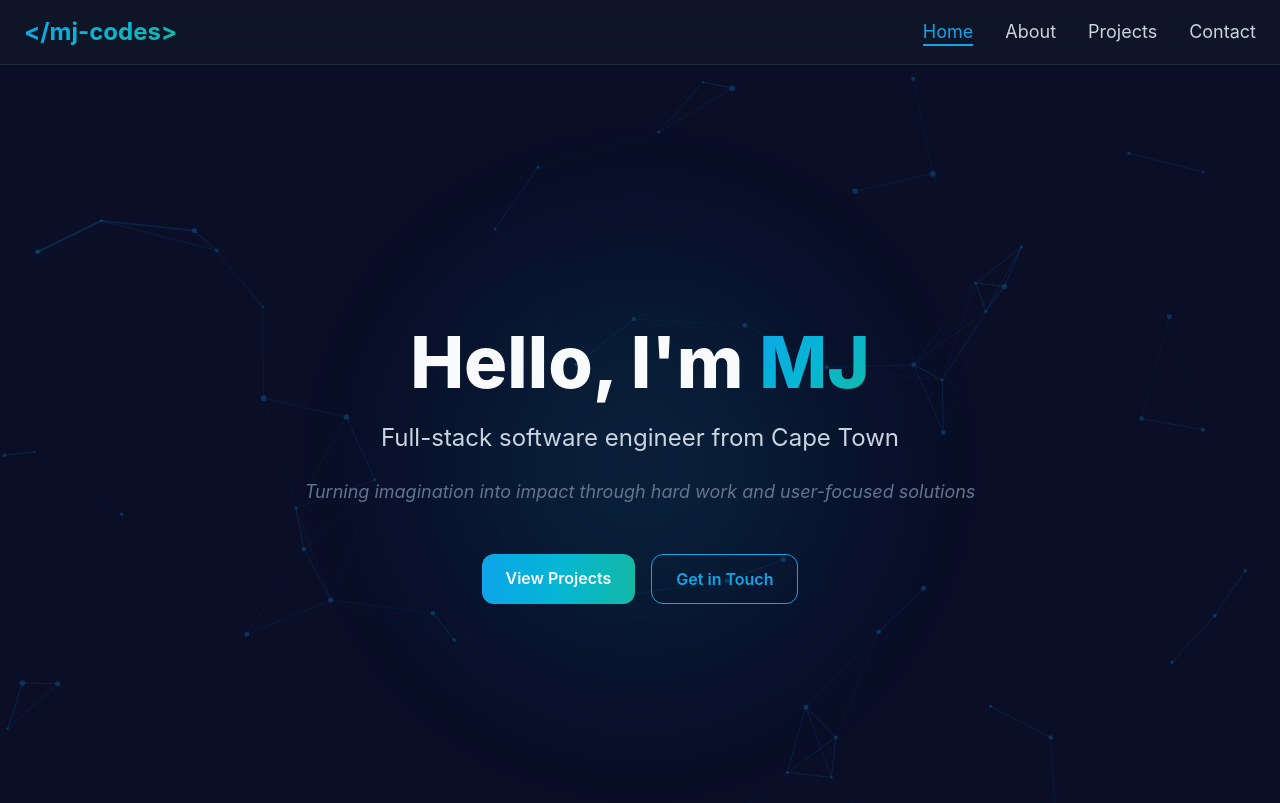
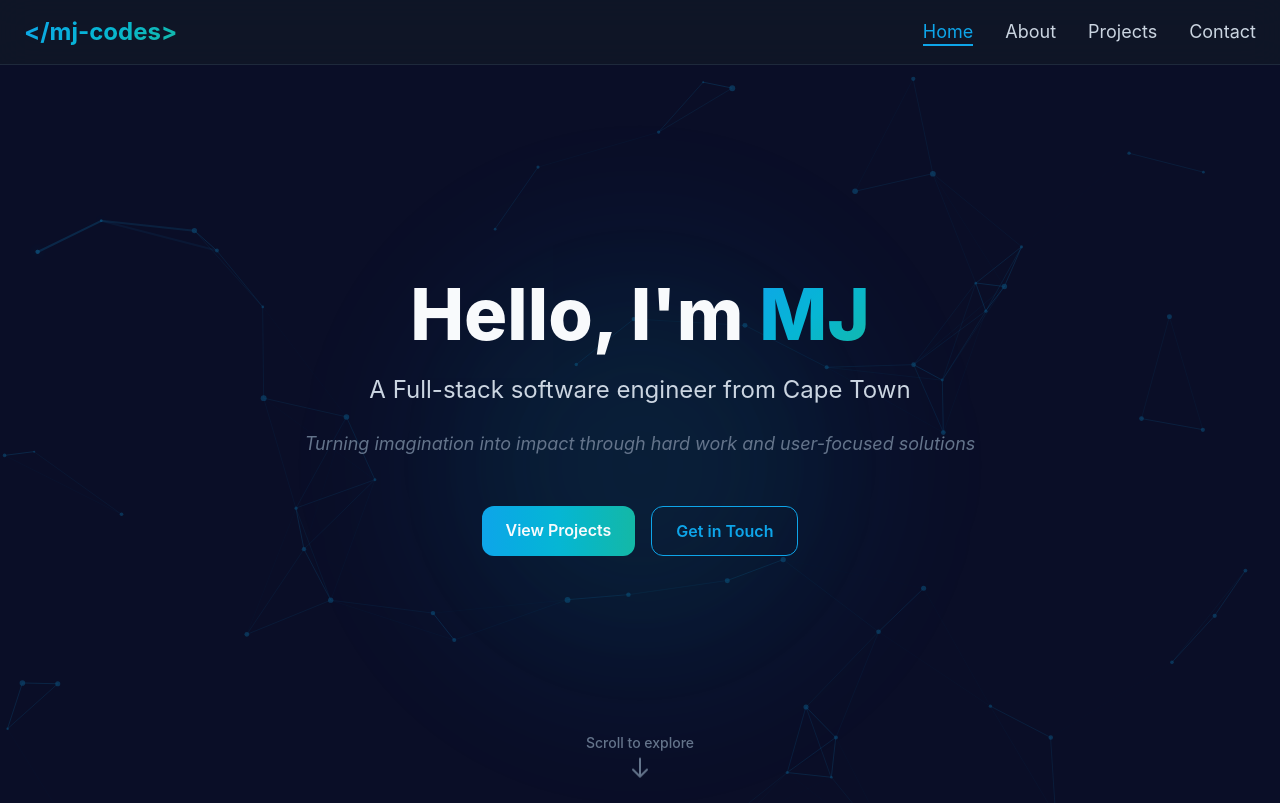
Before and after one commit to mjvstaden/personal-website, a React (Vite) app: page / in a window 1280 px wide. Shown: the top 803 px of the page. Built offline with nearby package versions, Linux system fonts and the light colour scheme.

Commit message:
Update home page with Scroll to explore indicator

```diff
--- a/src/pages/Home.tsx
+++ b/src/pages/Home.tsx
@@ -9,7 +9,7 @@ import FinalCTA from '../components/sections/FinalCTA';
 
 export default function Home() {
   const { displayText, isComplete } = useTypewriter(
-    'Full-stack software engineer from Cape Town',
+    'A Full-stack software engineer from Cape Town',
     50,
     800
   );
@@ -31,7 +31,7 @@ export default function Home() {
         </div>
 
         {/* Content */}
-        <div className="relative z-10 text-center px-4 sm:px-6 opacity-0 animate-[fadeIn_1s_ease-out_0.3s_forwards]">
+        <div className="relative z-10 text-center px-4 sm:px-6 opacity-0 animate-[fadeIn_1s_ease-out_0.3s_forwards] -mt-32 sm:-mt-24">
           <h1 className="text-4xl sm:text-5xl md:text-6xl lg:text-7xl font-extrabold mb-6">
             Hello, I'm <span className="text-gradient">MJ</span>
           </h1>
@@ -59,6 +59,26 @@ export default function Home() {
             </a>
           </div>
         </div>
+
+        {/* Scroll Down Indicator */}
+        <div className="absolute bottom-24 sm:bottom-20 left-1/2 -translate-x-1/2 opacity-0 animate-[fadeIn_1s_ease-out_4s_forwards]">
+          <div className="flex flex-col items-center gap-2 text-text-tertiary hover:text-accent-primary transition-colors cursor-pointer group">
+            <span className="text-sm font-medium">Scroll to explore</span>
+            <svg
+              className="w-6 h-6 animate-bounce"
+              fill="none"
+              stroke="currentColor"
+              viewBox="0 0 24 24"
+            >
+              <path
+                strokeLinecap="round"
+                strokeLinejoin="round"
+                strokeWidth={2}
+                d="M19 14l-7 7m0 0l-7-7m7 7V3"
+              />
+            </svg>
+          </div>
+        </div>
       </section>
 
       {/* Stats Counter Section */}
```
